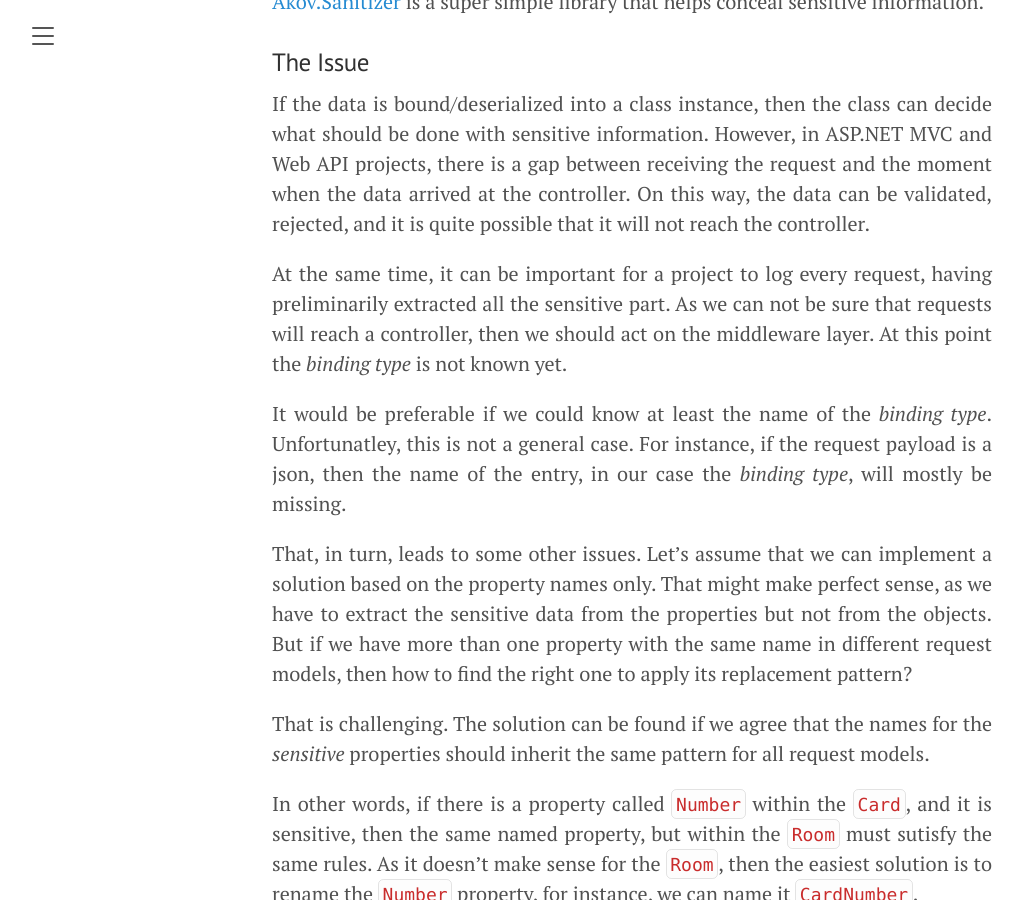
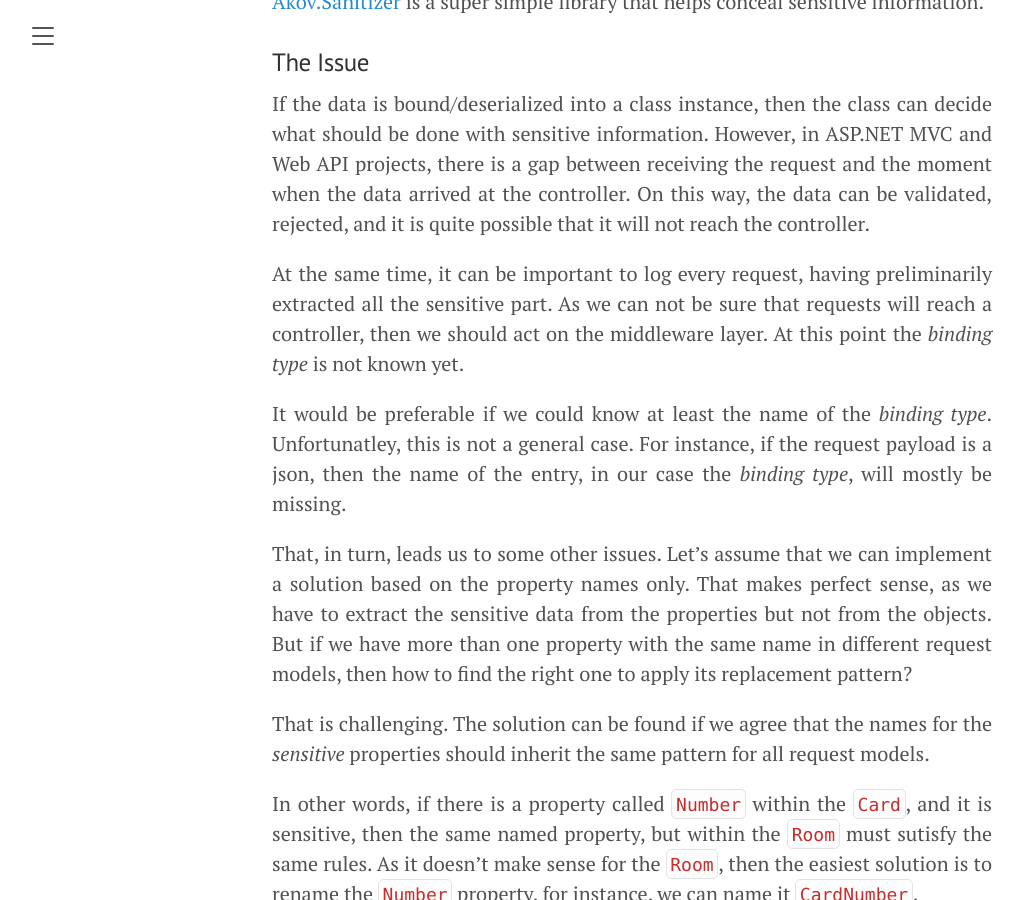
Before and after one commit to akovanev/kovanev.github.io, a Jekyll site: the page built from _posts/2020-09-09-How-to-sanitize-sensitive-data.md, in a window 1280 px wide and 900 px high, scrolled down 295 px. Shown: the whole window, without its empty margins (8-1032 px from the left). Built offline with Jekyll 4.4.1, drawn with Linux system fonts in a browser that asks for light colours.

Commit message:
text changes

```diff
--- a/_posts/2020-09-09-How-to-sanitize-sensitive-data.md
+++ b/_posts/2020-09-09-How-to-sanitize-sensitive-data.md
@@ -11,11 +11,11 @@ tag: Sanitizer
 
 If the data is bound/deserialized into a class instance, then the class can decide what should be done with sensitive information. However, in ASP.NET MVC and Web API projects, there is a gap between receiving the request and the moment when the data arrived at the controller. On this way, the data can be validated, rejected, and it is quite possible that it will not reach the controller.
 
-At the same time, it can be important for a project to log every request, having preliminarily extracted all the sensitive part. As we can not be sure that  requests will reach a controller, then we should act on the middleware layer. At this point the *binding type* is not known yet.
+At the same time, it can be important to log every request, having preliminarily extracted all the sensitive part. As we can not be sure that  requests will reach a controller, then we should act on the middleware layer. At this point the *binding type* is not known yet.
 
 It would be preferable if we could know at least the name of the *binding type*. Unfortunatley, this is not a general case. For instance, if the request payload is a json, then the name of the entry, in our case the *binding type*, will mostly be missing.
 
-That, in turn, leads to some other issues. Let's assume that we can implement a solution based on the property names only. That might make perfect sense, as we have to extract the sensitive data from the properties but not from the objects. But if we have more than one property with the same name in different request models, then how to find the right one to apply its replacement pattern?
+That, in turn, leads us to some other issues. Let's assume that we can implement a solution based on the property names only. That makes perfect sense, as we have to extract the sensitive data from the properties but not from the objects. But if we have more than one property with the same name in different request models, then how to find the right one to apply its replacement pattern?
 
 That is challenging. The solution can be found if we agree that the names for the *sensitive* properties should inherit the same pattern for all request models.
 
```
